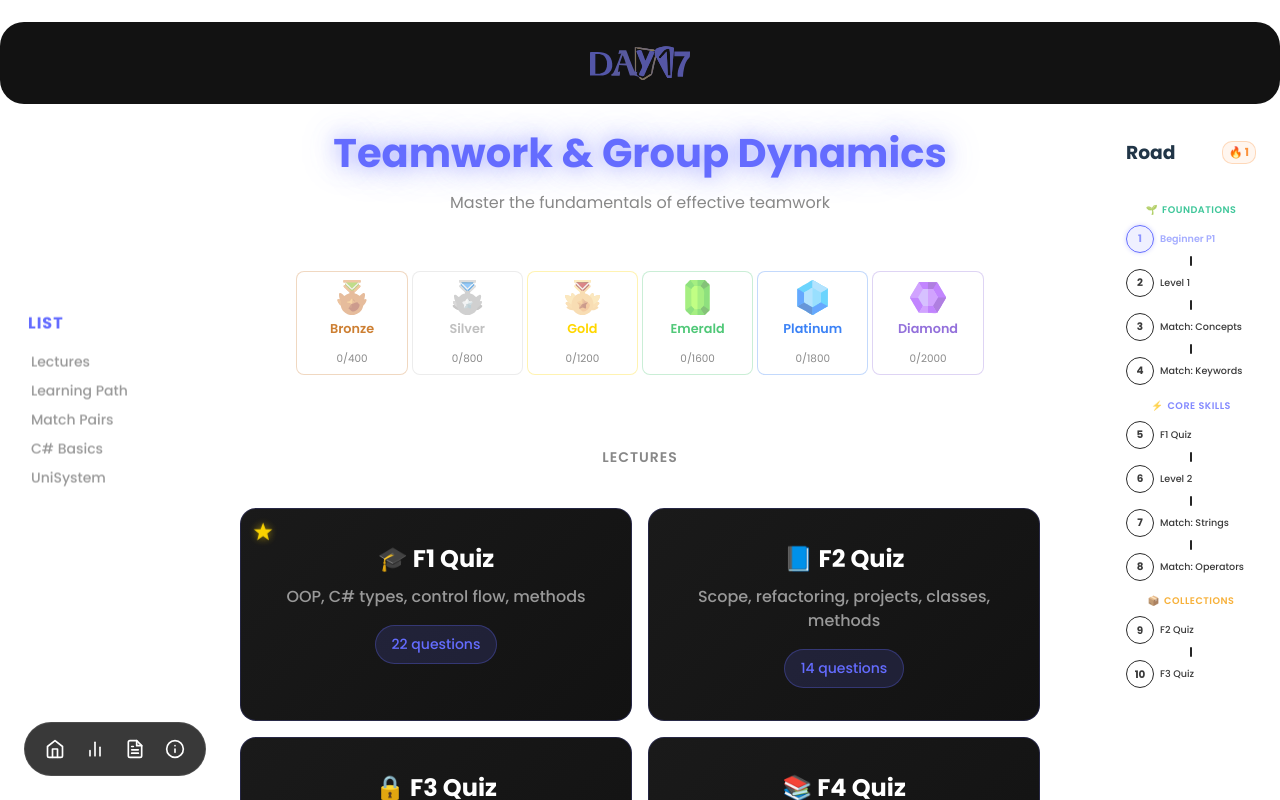
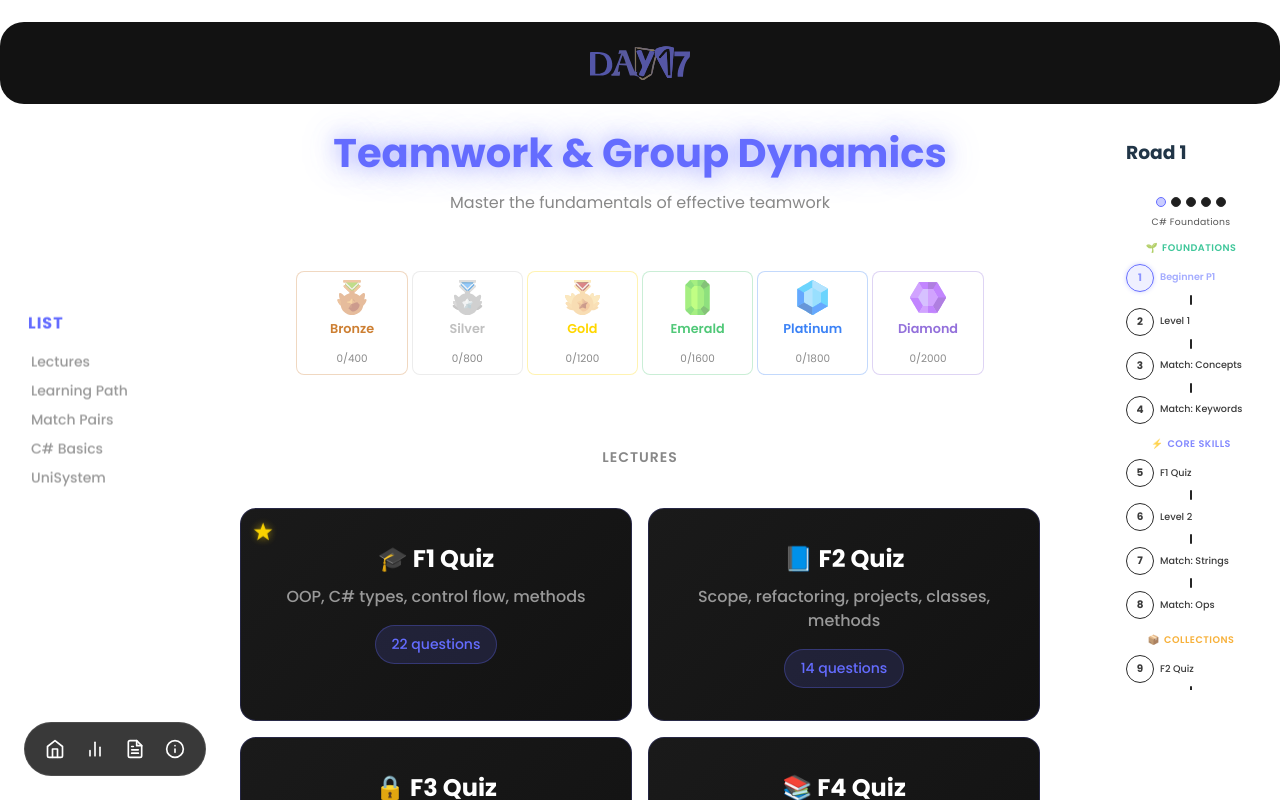
Before and after one commit to dvnnyle/Skool, a React (Vite) app in the folder cooper/: page / in a window 1280 px wide. Shown: the top 800 px of the page. Built offline with nearby package versions, Linux system fonts and the light colour scheme.

Commit message:
Refactor road system: 5 themed roads, baseline tracking, streak after Road 1

```diff
--- a/cooper/src/pages/Home.css
+++ b/cooper/src/pages/Home.css
@@ -934,25 +934,51 @@
 }
 
 .road-panel-road2-unlock {
-  display: flex;
-  flex-direction: column;
-  align-items: center;
-  gap: 2px;
-  margin: 0.6rem 0 0.4rem 0;
-  padding: 5px 6px;
-  border-radius: 8px;
-  border: 1px solid rgba(139, 92, 246, 0.4);
-  background: rgba(139, 92, 246, 0.07);
-  font-size: 0.62rem;
-  font-weight: 700;
-  color: #a78bfa;
-  text-align: center;
+  display: none;
 }
 
 .road2-unlock-sub {
-  font-size: 0.55rem;
-  font-weight: 400;
-  color: #6b46c1;
+  display: none;
+}
+
+.road-panel-dots {
+  display: flex;
+  gap: 5px;
+  justify-content: center;
+  margin-bottom: 0.5rem;
+}
+
+.road-dot {
+  width: 8px;
+  height: 8px;
+  border-radius: 50%;
+  background: #1e1e1e;
+  border: 1px solid #2e2e2e;
+  transition: all 0.3s;
+}
+
+.road-dot.done {
+  background: #10b981;
+  border-color: #10b981;
+}
+
+.road-dot.active {
+  background: rgba(100, 108, 255, 0.35);
+  border-color: #646cff;
+  animation: dotActivePulse 2s ease-in-out infinite;
+}
+
+@keyframes dotActivePulse {
+  0%, 100% { box-shadow: 0 0 0 0 rgba(100, 108, 255, 0.4); }
+  50% { box-shadow: 0 0 0 3px rgba(100, 108, 255, 0.15); }
+}
+
+.road-panel-subtitle {
+  font-size: 0.58rem;
+  color: #555;
+  text-align: center;
+  margin-bottom: 0.4rem;
+  letter-spacing: 0.3px;
 }
 
 .road-panel-complete.road2-complete {
--- a/cooper/src/pages/Home.jsx
+++ b/cooper/src/pages/Home.jsx
@@ -7,101 +7,104 @@ import NavigationMenu from './widget/navigationMenu'
 import CustomMenu from './widget/customMenu'
 import Footer from './widget/footer'
 
-const LEARNING_ROAD = [
+const ROADS = [
   {
-    stage: 'Stage 1 · Foundations',
-    icon: '🌱',
-    color: '#10b981',
-    steps: [
-      { key: 'csharpBasics', to: '/csharp-basics', emoji: '🟢', title: 'Beginner P1', count: '15q' },
-      { key: 'csharpLevel1', to: '/csharp-level1', emoji: '🗺️', title: 'Level 1', count: '17q' },
-      { key: 'matchpaircsharp', to: '/match-pair-csharp', emoji: '🔗', title: 'Match: Concepts', count: '12p' },
-      { key: 'matchpaircsharpkeywords', to: '/match-pair-csharp-keywords', emoji: '📝', title: 'Match: Keywords', count: '18p' },
+    id: 'road1', label: 'Road 1', subtitle: 'C# Foundations',
+    stages: [
+      { name: 'Foundations', icon: '🌱', color: '#10b981', steps: [
+        { key: 'csharpBasics', to: '/csharp-basics', title: 'Beginner P1' },
+        { key: 'csharpLevel1', to: '/csharp-level1', title: 'Level 1' },
+        { key: 'matchpaircsharp', to: '/match-pair-csharp', title: 'Match: Concepts' },
+        { key: 'matchpaircsharpkeywords', to: '/match-pair-csharp-keywords', title: 'Match: Keywords' },
+      ]},
+      { name: 'Core Skills', icon: '⚡', color: '#646cff', steps: [
+        { key: 'f1', to: '/f1', title: 'F1 Quiz' },
+        { key: 'csharpLevel2', to: '/csharp-level2', title: 'Level 2' },
+        { key: 'matchpairstrings', to: '/match-pair-strings', title: 'Match: Strings' },
+        { key: 'matchpairoperators', to: '/match-pair-operators', title: 'Match: Ops' },
+      ]},
+      { name: 'Collections', icon: '📦', color: '#f59e0b', steps: [
+        { key: 'f2', to: '/f2', title: 'F2 Quiz' },
+        { key: 'f3', to: '/f3', title: 'F3 Quiz' },
+        { key: 'matchpairarraylist', to: '/match-pair-array-list', title: 'Match: Arrays' },
+        { key: 'f4', to: '/f4', title: 'F4 Quiz' },
+      ]},
+      { name: 'Advanced OOP', icon: '🏆', color: '#ef4444', steps: [
+        { key: 'csharpLevel3', to: '/csharp-level3', title: 'Level 3' },
+        { key: 'matchpairoop', to: '/match-pair-oop', title: 'Match: OOP' },
+        { key: 'f5', to: '/f5', title: 'F5 Quiz' },
+      ]},
     ]
   },
   {
-    stage: 'Stage 2 · Core Skills',
-    icon: '⚡',
-    color: '#646cff',
-    steps: [
-      { key: 'f1', to: '/f1', emoji: '🎓', title: 'F1 Quiz', count: '22q' },
-      { key: 'csharpLevel2', to: '/csharp-level2', emoji: '⚙️', title: 'Level 2', count: '15q' },
-      { key: 'matchpairstrings', to: '/match-pair-strings', emoji: '💬', title: 'Match: Strings', count: '12p' },
-      { key: 'matchpairoperators', to: '/match-pair-operators', emoji: '⚙️', title: 'Match: Operators', count: '14p' },
+    id: 'road2', label: 'Road 2', subtitle: 'Methods & Strings',
+    stages: [
+      { name: 'Methods', icon: '⚙️', color: '#3b82f6', steps: [
+        { key: 'csharpLevel2', to: '/csharp-level2', title: 'Level 2' },
+        { key: 'matchpairstrings', to: '/match-pair-strings', title: 'Match: Strings' },
+        { key: 'f2', to: '/f2', title: 'F2 Quiz' },
+      ]},
+      { name: 'Operators', icon: '🔧', color: '#8b5cf6', steps: [
+        { key: 'matchpairoperators', to: '/match-pair-operators', title: 'Match: Ops' },
+        { key: 'csharpBasics', to: '/csharp-basics', title: 'Beginner' },
+        { key: 'matchpaircsharpkeywords', to: '/match-pair-csharp-keywords', title: 'Match: Keys' },
+      ]},
     ]
   },
   {
-    stage: 'Stage 3 · Collections',
-    icon: '📦',
-    color: '#f59e0b',
-    steps: [
-      { key: 'f2', to: '/f2', emoji: '📘', title: 'F2 Quiz', count: '14q' },
-      { key: 'f3', to: '/f3', emoji: '🔒', title: 'F3 Quiz', count: '16q' },
-      { key: 'matchpairarraylist', to: '/match-pair-array-list', emoji: '📦', title: 'Match: Arrays', count: '14p' },
-      { key: 'f4', to: '/f4', emoji: '📚', title: 'F4 Quiz', count: '18q' },
+    id: 'road3', label: 'Road 3', subtitle: 'Loops & Collections',
+    stages: [
+      { name: 'Loops', icon: '🔄', color: '#f59e0b', steps: [
+        { key: 'csharpLevel1', to: '/csharp-level1', title: 'Level 1' },
+        { key: 'matchpairarraylist', to: '/match-pair-array-list', title: 'Match: Arrays' },
+        { key: 'f4', to: '/f4', title: 'F4 Quiz' },
+      ]},
+      { name: 'Strings & Data', icon: '📊', color: '#10b981', steps: [
+        { key: 'matchpairstrings', to: '/match-pair-strings', title: 'Match: Strings' },
+        { key: 'f3', to: '/f3', title: 'F3 Quiz' },
+        { key: 'matchpairoperators', to: '/match-pair-operators', title: 'Match: Ops' },
+      ]},
     ]
   },
   {
-    stage: 'Stage 4 · Advanced OOP',
-    icon: '🏆',
-    color: '#ef4444',
-    steps: [
-      { key: 'csharpLevel3', to: '/csharp-level3', emoji: '🏛️', title: 'Level 3', count: '15q' },
-      { key: 'matchpairoop', to: '/match-pair-oop', emoji: '🦠', title: 'Match: OOP', count: '14p' },
-      { key: 'f5', to: '/f5', emoji: '🧬', title: 'F5 Quiz', count: '18q' },
-    ]
-  }
-]
-
-const LEARNING_ROAD_2 = [
-  {
-    stage: 'Stage A · Lecture Series',
-    icon: '📖',
-    color: '#3b82f6',
-    steps: [
-      { key: 'f1', to: '/f1', emoji: '🎓', title: 'F1 Quiz', count: '22q' },
-      { key: 'f2', to: '/f2', emoji: '📘', title: 'F2 Quiz', count: '14q' },
-      { key: 'f3', to: '/f3', emoji: '🔒', title: 'F3 Quiz', count: '16q' },
+    id: 'road4', label: 'Road 4', subtitle: 'OOP Sprint',
+    stages: [
+      { name: 'Classes', icon: '🏛️', color: '#ef4444', steps: [
+        { key: 'csharpLevel3', to: '/csharp-level3', title: 'Level 3' },
+        { key: 'matchpairoop', to: '/match-pair-oop', title: 'Match: OOP' },
+        { key: 'f3', to: '/f3', title: 'F3 Quiz' },
+      ]},
+      { name: 'Inheritance', icon: '🧬', color: '#9333ea', steps: [
+        { key: 'f5', to: '/f5', title: 'F5 Quiz' },
+        { key: 'matchpaircsharp', to: '/match-pair-csharp', title: 'Match: Concepts' },
+        { key: 'f1', to: '/f1', title: 'F1 Quiz' },
+      ]},
     ]
   },
   {
-    stage: 'Stage B · Collections',
-    icon: '📦',
-    color: '#f59e0b',
-    steps: [
-      { key: 'f4', to: '/f4', emoji: '📚', title: 'F4 Quiz', count: '18q' },
-      { key: 'matchpairarraylist', to: '/match-pair-array-list', emoji: '📦', title: 'Match: Arrays', count: '14p' },
-      { key: 'matchpairstrings', to: '/match-pair-strings', emoji: '💬', title: 'Match: Strings', count: '12p' },
+    id: 'road5', label: 'Road 5', subtitle: 'Full Mastery Blast',
+    stages: [
+      { name: 'All Lectures', icon: '🚀', color: '#ec4899', steps: [
+        { key: 'f1', to: '/f1', title: 'F1 Quiz' },
+        { key: 'f2', to: '/f2', title: 'F2 Quiz' },
+        { key: 'f3', to: '/f3', title: 'F3 Quiz' },
+        { key: 'f4', to: '/f4', title: 'F4 Quiz' },
+        { key: 'f5', to: '/f5', title: 'F5 Quiz' },
+      ]},
+      { name: 'All Levels', icon: '🏆', color: '#ffd700', steps: [
+        { key: 'csharpLevel1', to: '/csharp-level1', title: 'Level 1' },
+        { key: 'csharpLevel2', to: '/csharp-level2', title: 'Level 2' },
+        { key: 'csharpLevel3', to: '/csharp-level3', title: 'Level 3' },
+      ]},
     ]
   },
-  {
-    stage: 'Stage C · OOP Mastery',
-    icon: '🔬',
-    color: '#8b5cf6',
-    steps: [
-      { key: 'f5', to: '/f5', emoji: '🧬', title: 'F5 Quiz', count: '18q' },
-      { key: 'matchpairoop', to: '/match-pair-oop', emoji: '🦠', title: 'Match: OOP', count: '14p' },
-      { key: 'matchpairoperators', to: '/match-pair-operators', emoji: '⚙️', title: 'Match: Ops', count: '14p' },
-      { key: 'matchpaircsharp', to: '/match-pair-csharp', emoji: '🔗', title: 'Match: Concepts', count: '12p' },
-    ]
-  },
-  {
-    stage: 'Stage D · Full Mastery',
-    icon: '💪',
-    color: '#9370db',
-    steps: [
-      { key: 'csharpLevel1', to: '/csharp-level1', emoji: '🗺️', title: 'Level 1', count: '17q' },
-      { key: 'csharpLevel2', to: '/csharp-level2', emoji: '⚙️', title: 'Level 2', count: '15q' },
-      { key: 'csharpLevel3', to: '/csharp-level3', emoji: '🏛️', title: 'Level 3', count: '15q' },
-      { key: 'matchpaircsharpkeywords', to: '/match-pair-csharp-keywords', emoji: '📝', title: 'Match: Keys', count: '18p' },
-    ]
-  }
 ]
 
 function Home() {
   const [showScrollTop, setShowScrollTop] = useState(false)
   const [roadCompletion, setRoadCompletion] = useState({})
-  const [streak, setStreak] = useState({ count: 0, longest: 0 })
+  const [roadStore, setRoadStore] = useState({ completedRoads: [], baselines: {} })
+  const [streak, setStreak] = useState(0)
   const [stats, setStats] = useState({
       completedQuestions: 0,
       correctAnswers: 0,
@@ -150,37 +153,52 @@ function Home() {
       }
     })
 
-    const completion = {}
-    LEARNING_ROAD.forEach(stage => {
-      stage.steps.forEach(step => {
-        const d = localStorage.getItem(`quiz_${step.key}`)
-        completion[step.key] = d ? (JSON.parse(d).attempts || 0) : 0
+    // Road completion tracking with baselines
+    const allStepKeys = new Set()
+    ROADS.forEach(road => road.stages.forEach(stage => stage.steps.forEach(s => allStepKeys.add(s.key))))
+    const quizAttempts = {}
+    allStepKeys.forEach(key => {
+      const d = localStorage.getItem(`quiz_${key}`)
+      quizAttempts[key] = d ? (JSON.parse(d).attempts || 0) : 0
     })
-    })
-    LEARNING_ROAD_2.forEach(stage => {
-      stage.steps.forEach(step => {
-        if (!(step.key in completion)) {
-          const d = localStorage.getItem(`quiz_${step.key}`)
-          completion[step.key] = d ? (JSON.parse(d).attempts || 0) : 0
+    setRoadCompletion(quizAttempts)
+
+    const rawStore = localStorage.getItem('road_store')
+    let rs = rawStore ? JSON.parse(rawStore) : { completedRoads: [], baselines: {} }
+    const activeIdx = ROADS.findIndex(r => !rs.completedRoads.includes(r.id))
+    if (activeIdx >= 0) {
+      const activeRoad = ROADS[activeIdx]
+      const baseline = rs.baselines[activeRoad.id] || {}
+      const allDone = activeRoad.stages.flatMap(s => s.steps).every(s => quizAttempts[s.key] > (baseline[s.key] || 0))
+      if (allDone) {
+        rs = { ...rs, completedRoads: [...rs.completedRoads, activeRoad.id] }
+        const nextRoad = ROADS[activeIdx + 1]
+        if (nextRoad) {
+          const nextBaseline = {}
+          nextRoad.stages.flatMap(s => s.steps).forEach(s => { nextBaseline[s.key] = quizAttempts[s.key] })
+          rs = { ...rs, baselines: { ...rs.baselines, [nextRoad.id]: nextBaseline } }
         }
-      })
-    })
-    setRoadCompletion(completion)
+        localStorage.setItem('road_store', JSON.stringify(rs))
+      }
+    }
+    setRoadStore(rs)
 
+    // Streak: only counts after Road 1 is complete
+    if (rs.completedRoads.includes('road1')) {
       const today = new Date().toISOString().split('T')[0]
       const raw = localStorage.getItem('study_streak')
-    const sd = raw ? JSON.parse(raw) : { date: '', count: 0, longest: 0 }
+      const sd = raw ? JSON.parse(raw) : { date: '', count: 0 }
       let newCount = sd.count
-    let newLongest = sd.longest
       if (sd.date !== today) {
         const yest = new Date()
         yest.setDate(yest.getDate() - 1)
-      const yesterdayStr = yest.toISOString().split('T')[0]
-      newCount = sd.date === yesterdayStr ? sd.count + 1 : 1
-      newLongest = Math.max(newCount, sd.longest)
-      localStorage.setItem('study_streak', JSON.stringify({ date: today, count: newCount, longest: newLongest }))
+        newCount = sd.date === yest.toISOString().split('T')[0] ? sd.count + 1 : 1
+        localStorage.setItem('study_streak', JSON.stringify({ date: today, count: newCount }))
       }
-    setStreak({ count: newCount, longest: newLongest })
+      setStreak(newCount)
+    } else {
+      setStreak(0)
+    }
 
     setStats({
       completedQuestions: totalCompleted,
@@ -257,41 +275,27 @@ function Home() {
     window.scrollTo({ top: 0, behavior: 'smooth' })
   }
 
-  const allRoadSteps = LEARNING_ROAD.flatMap(s => s.steps)
-  const roadComplete = allRoadSteps.every(s => (roadCompletion[s.key] || 0) >= 1)
+  const activeRoadIdx = ROADS.findIndex(r => !roadStore.completedRoads.includes(r.id))
+  const allRoadsComplete = activeRoadIdx === -1
+  const displayRoadIdx = allRoadsComplete ? ROADS.length - 1 : activeRoadIdx
+  const activeRoad = ROADS[displayRoadIdx]
+  const baseline = roadStore.baselines?.[activeRoad?.id] || {}
+  const activeSteps = activeRoad ? activeRoad.stages.flatMap(s => s.steps) : []
   let foundCurrent = false
   const stepStatuses = {}
   const stepNums = {}
-  let rStepNum = 0
-  allRoadSteps.forEach(step => {
-    rStepNum++
-    stepNums[step.key] = rStepNum
-    if ((roadCompletion[step.key] || 0) >= 1) {
+  let stepNum = 0
+  activeSteps.forEach(step => {
+    stepNum++
+    stepNums[step.key] = stepNum
+    const done = (roadCompletion[step.key] || 0) > (baseline[step.key] || 0)
+    if (done) {
       stepStatuses[step.key] = 'completed'
-    } else if (!foundCurrent) {
+    } else if (!foundCurrent && !allRoadsComplete) {
       stepStatuses[step.key] = 'current'
       foundCurrent = true
     } else {
-      stepStatuses[step.key] = 'upcoming'
-    }
-  })
-
-  const allRoadSteps2 = LEARNING_ROAD_2.flatMap(s => s.steps)
-  const roadComplete2 = allRoadSteps2.every(s => (roadCompletion[s.key] || 0) >= 2)
-  let foundCurrent2 = false
-  const stepStatuses2 = {}
-  const stepNums2 = {}
-  let rStepNum2 = 0
-  allRoadSteps2.forEach(step => {
-    rStepNum2++
-    stepNums2[step.key] = rStepNum2
-    if ((roadCompletion[step.key] || 0) >= 2) {
-      stepStatuses2[step.key] = 'completed'
-    } else if (!foundCurrent2 && roadComplete) {
-      stepStatuses2[step.key] = 'current'
-      foundCurrent2 = true
-    } else {
-      stepStatuses2[step.key] = 'upcoming'
+      stepStatuses[step.key] = allRoadsComplete ? 'completed' : 'upcoming'
     }
   })
 
@@ -317,20 +321,32 @@ function Home() {
 
       <aside className="road-panel">
         <div className="road-panel-header">
-          <h3>Road</h3>
-          {streak.count > 0 && (
+          <h3>{allRoadsComplete ? '🏆 Mastered' : activeRoad?.label}</h3>
+          {streak > 0 && (
             <div className="road-streak">
               <span>🔥</span>
-              <span>{streak.count}</span>
+              <span>{streak}</span>
             </div>
           )}
         </div>
+        <div className="road-panel-dots">
+          {ROADS.map((r, i) => (
+            <div
+              key={r.id}
+              className={`road-dot${roadStore.completedRoads.includes(r.id) ? ' done' : i === displayRoadIdx ? ' active' : ''}`}
+              title={r.label}
+            />
+          ))}
+        </div>
+        {activeRoad && (
+          <div className="road-panel-subtitle">{activeRoad.subtitle}</div>
+        )}
         <div className="road-panel-nodes">
-          {LEARNING_ROAD.map((stage, si) => (
+          {activeRoad?.stages.map((stage, si) => (
             <div key={si} className="road-panel-stage" style={{ '--stage-color': stage.color }}>
               <div className="road-panel-stage-label">
                 <span>{stage.icon}</span>
-                <span>{stage.stage.split(' · ')[1]}</span>
+                <span>{stage.name}</span>
               </div>
               {stage.steps.map((step, i) => {
                 const status = stepStatuses[step.key] || 'upcoming'
@@ -349,50 +365,11 @@ function Home() {
             </div>
           ))}
         </div>
-        {roadComplete && (
-          <div className="road-panel-complete">
-            <span>🏆</span>
-            <span>Road 1 Complete!</span>
-          </div>
-        )}
-
-        {roadComplete && (
-          <>
-            <div className="road-panel-road2-unlock">
-              <span>⚔️ Road 2 Unlocked</span>
-              <span className="road2-unlock-sub">Repeat each quiz twice for mastery</span>
-            </div>
-            <div className="road-panel-nodes">
-              {LEARNING_ROAD_2.map((stage, si) => (
-                <div key={si} className="road-panel-stage" style={{ '--stage-color': stage.color }}>
-                  <div className="road-panel-stage-label">
-                    <span>{stage.icon}</span>
-                    <span>{stage.stage.split(' · ')[1]}</span>
-                  </div>
-                  {stage.steps.map((step, i) => {
-                    const status = stepStatuses2[step.key] || 'upcoming'
-                    return (
-                      <div key={step.key} className="road-panel-item">
-                        {i > 0 && <div className={`road-panel-line${status === 'completed' ? ' done' : ''}`} />}
-                        <Link to={step.to} className={`road-panel-node ${status}`}>
-                          <div className="road-panel-circle">
-                            {status === 'completed' ? '✓' : stepNums2[step.key]}
-                          </div>
-                          <span className="road-panel-title">{step.title}</span>
-                        </Link>
-                      </div>
-                    )
-                  })}
-                </div>
-              ))}
-            </div>
-            {roadComplete2 && (
+        {allRoadsComplete && (
           <div className="road-panel-complete road2-complete">
             <span>💎</span>
-                <span>Mastery Complete!</span>
+            <span>All Roads Complete!</span>
           </div>
-            )}
-          </>
         )}
       </aside>
 
```
Lines whose indentation alone changed are shown as unchanged.
